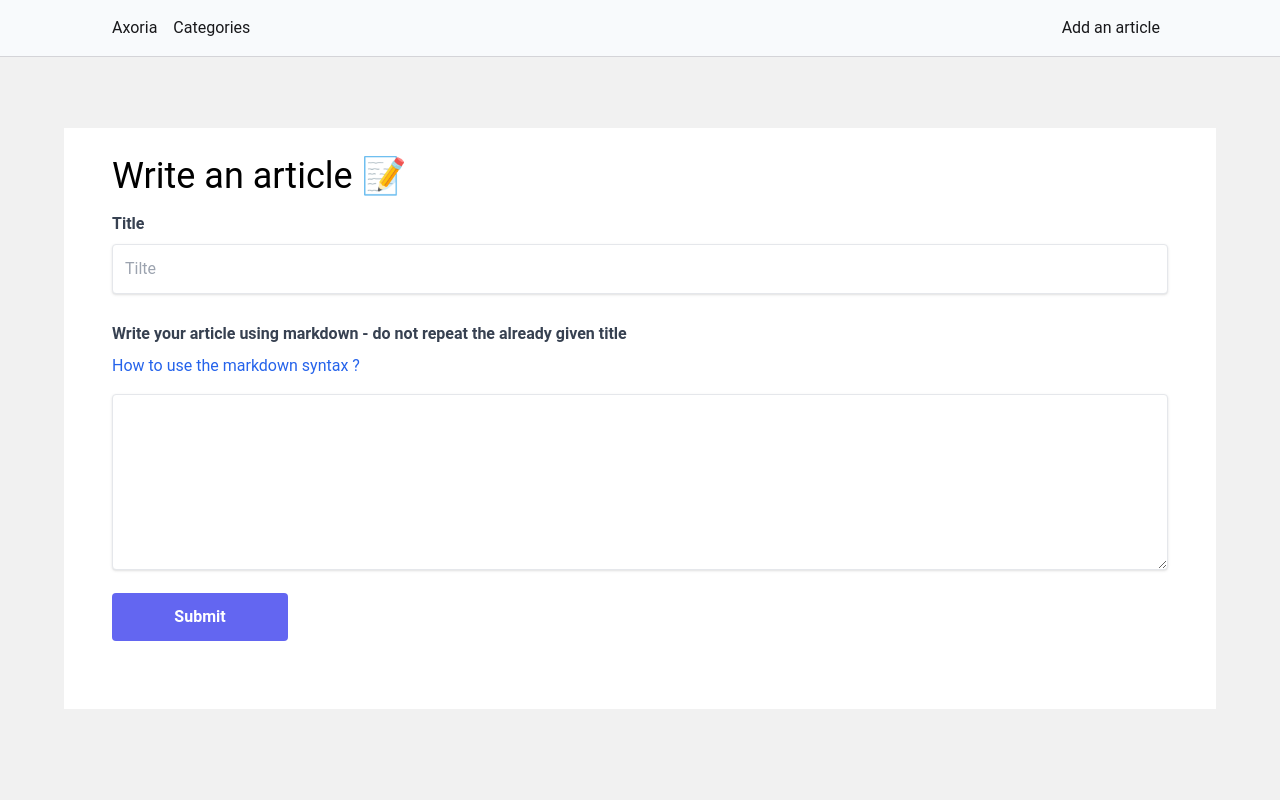
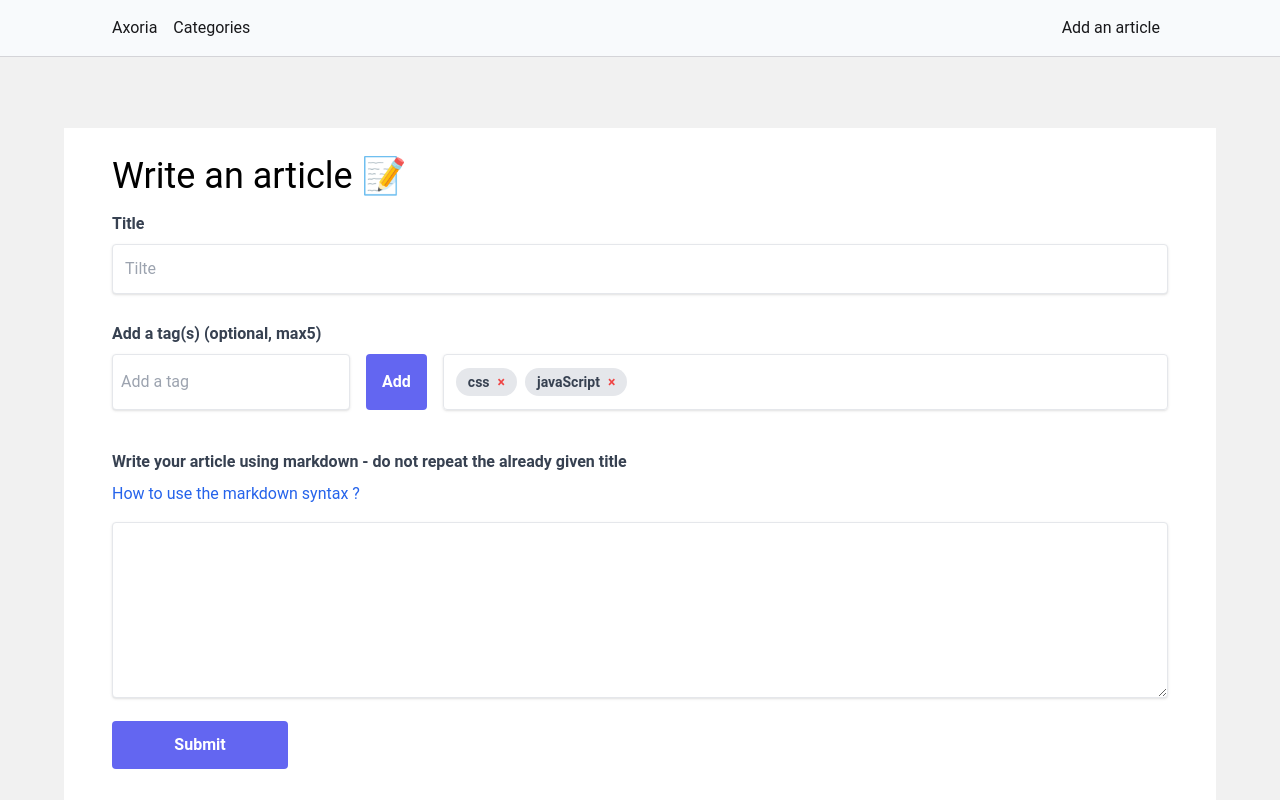
Before and after one commit to Slim-coder20/axoria-blog, a Next.js app: page /dashboard/create in a window 1280 px wide. Shown: the top 800 px of the page. Built offline with nearby package versions, Linux system fonts and the light colour scheme.

Commit message:
Mise en place de l'input pour ajouter des tags dans le formulaire de la création d'articles

```diff
--- a/src/app/dashboard/create/page.jsx
+++ b/src/app/dashboard/create/page.jsx
@@ -1,15 +1,27 @@
 "use client";
 import { addPost } from "@/lib/ServerActions/blog/postServerActions";
+import { useState, useRef } from "react";
 
 export default function page() {
+  // Instanciaotion du state //
+  const [tags, setTags] = useState(["css", "javaScript"]);
+
+  // Instanciation du UseRef //
+  const tagInputRef = useRef(null);
+
+  // Création de la fonction HandleAddTag //
+  function handleAddTag() {}
+
+  function handleRrmoveTag() {}
+
   async function handleSubmit(e) {
     e.preventDefault();
 
-    const formData = new FormData(e.target)
-    for(const [key, value] of formData.entries()){
+    const formData = new FormData(e.target);
+    for (const [key, value] of formData.entries()) {
       console.log(key, value);
     }
-    const result = await addPost(formData)
+    const result = await addPost(formData);
   }
   return (
     <main className="u-main-container bg-white p-7 mt-32 mb-44">
@@ -26,6 +38,44 @@
           placeholder="Tilte"
           required
         />
+        <div className="mb-10">
+          <label className="f-label" htmlFor="tag">
+            Add a tag(s) (optional, max5)
+          </label>
+          <div className="flex">
+            <input
+              type="text"
+              className="shadow border rounded p-2 text-gray-700 focus:outline-slate-400"
+              id="tag"
+              placeholder="Add a tag"
+              ref={tagInputRef}
+            />
+            <button
+              className="bg-indigo-500 hover:bg-indigo-700 p-4 rounded mx-4 text-white font-bold "
+              onClick={handleAddTag}
+              type="button"
+            >
+              Add
+            </button>
+            <div className="flex items-center grow whitespace-nowrap overflow-y-auto shadow border rounded px-3">
+              {tags.map((tag) => (
+                <span
+                  key={tag}
+                  className="inline-block whitespace-nowrap bg-gray-200 text-gray-700 rounded-full px-3 py-1 text-sm font-semibold mr-2"
+                >
+                  {tag}
+                  <button
+                    type="button"
+                    onClick={ () => handleRemoveTag(tag)}
+                    className=" text-red-500 ml-2"
+                  >
+                     &times;
+                  </button>
+                </span>
+              ))}
+            </div>
+          </div>
+        </div>
         <label htmlFor="markdownArticle" className="f-label">
           Write your article using markdown - do not repeat the already given
           title
@@ -44,12 +94,13 @@
           className=" min-h-44 text-xl shadow
           appearance-none border rounded w-full p-8 text-gray-700 mb-4 focus:outline-slate-400 "
         ></textarea>
-        <button className="min-w-44 bg-indigo-500 py-3 px-4 rounded text-white hover:bg-indigo-700 font-bold border-none mb-4">Submit</button>
+        <button className="min-w-44 bg-indigo-500 py-3 px-4 rounded text-white hover:bg-indigo-700 font-bold border-none mb-4">
+          Submit
+        </button>
       </form>
     </main>
   );
 }
 
-
 // slimabida21_db_user
 // abi123
```
